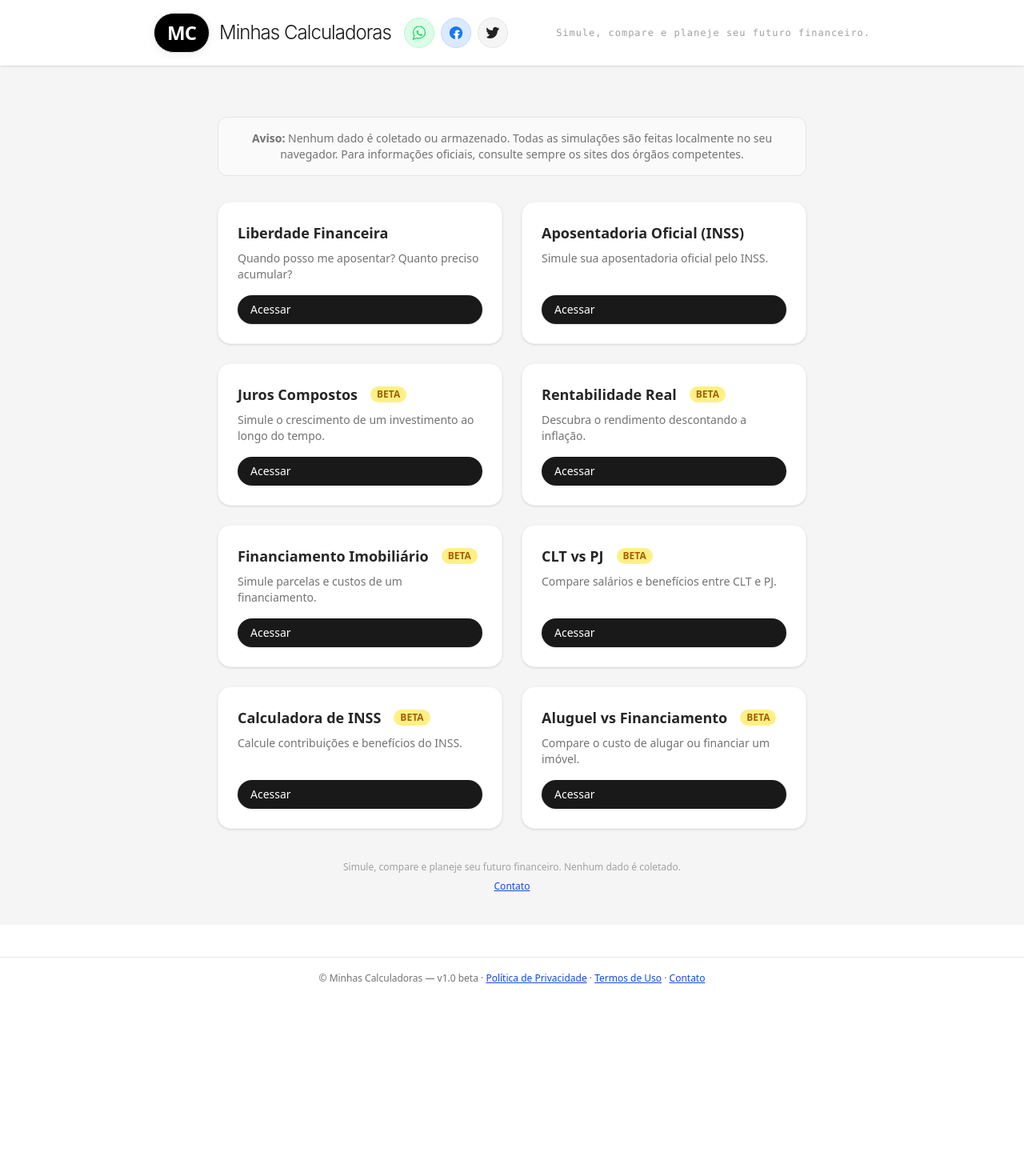
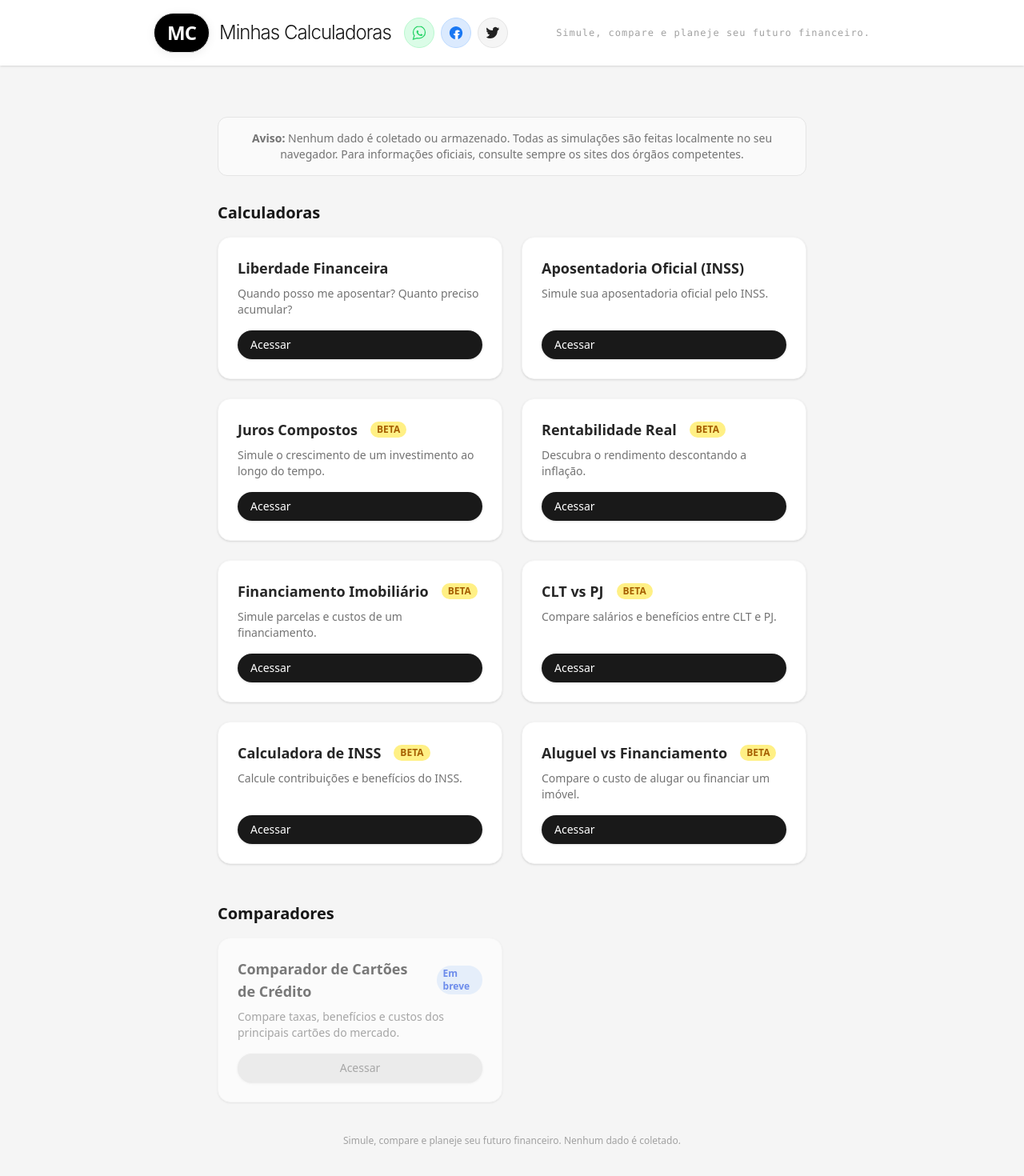
Before and after one commit to filiandrade/calculadora-aposentadoria, a React (Vite) app: page / in a window 1280 px wide. Shown: the top 1470 px of the page at 80% size. Before the commit the page ends 1248 px from the top, so only its background shows below. Built offline with nearby package versions, Linux system fonts and the light colour scheme.

Commit message:
Atualização de múltiplos arquivos

```diff
--- a/src/main.tsx
+++ b/src/main.tsx
@@ -1,7 +1,7 @@
 import React from 'react'
 import ReactDOM from 'react-dom/client'
 import './index.css'
-import { BrowserRouter, Routes, Route, Navigate } from 'react-router-dom'
+import { BrowserRouter, Routes, Route, Navigate, Link } from 'react-router-dom'
 import Layout from './Layout'
 import Home from './pages/Home'
 import LiberdadeFinanceira from './pages/LiberdadeFinanceira'
@@ -40,7 +40,7 @@ ReactDOM.createRoot(document.getElementById('root') as HTMLElement).render(
           ·{' '}
           <a href="/termos-de-uso.html" className="underline text-blue-700">Termos de Uso</a>{' '}
           ·{' '}
-          <a href="/contato" className="underline text-blue-700">Contato</a>
+          <Link to="/contato" className="underline text-blue-700">Contato</Link>
         </div>
       </footer>
     </BrowserRouter>
--- a/src/pages/AposentadoriaOficial.tsx
+++ b/src/pages/AposentadoriaOficial.tsx
@@ -67,7 +67,7 @@ export default function AposentadoriaOficial() {
           <strong>Simule sua aposentadoria oficial pelo INSS</strong>.<br />
           <span className="text-xs text-neutral-500">Trabalhador urbano CLT. Regras válidas para 2025. Resultados são estimativas simplificadas.</span>
         </div>
-        <form className="grid gap-4 md:grid-cols-2 text-[15px]">
+        <form className="grid gap-4 md:grid-cols-2 text-[15px] items-end">
           <div>
             <label className="text-xs font-medium">Sexo</label>
             <div className="flex gap-2 mt-1">
@@ -101,6 +101,12 @@ export default function AposentadoriaOficial() {
             </div>
             <div className="text-xs text-neutral-400 mt-1">Média dos salários de contribuição desde julho/1994 (corrigidos). Usado para estimar o valor do benefício.</div>
           </div>
+          <div className="md:col-span-2 flex justify-end">
+            <label className="text-xs font-medium sr-only">Imprimir</label>
+            <button type="button" onClick={()=>window.print()} className="rounded-full bg-black/90 px-5 py-2 text-white font-medium shadow-sm hover:bg-black transition text-xs">
+              Imprimir
+            </button>
+          </div>
           <div className="md:col-span-2">
             <label className="text-xs font-medium">Já contribuiu antes de 13/11/2019?</label>
             <div className="flex gap-2 mt-1">
@@ -116,11 +122,6 @@ export default function AposentadoriaOficial() {
           - Não considera aposentadoria especial, rural, professor, servidor público, etc.<br />
           - O valor do benefício é apenas uma estimativa.<br />
           - Para cálculo oficial, acesse o <a href="https://meu.inss.gov.br/" className="underline" target="_blank" rel="noopener noreferrer">Meu INSS</a>.
-        </div>
-        <div className="mt-6 flex justify-end">
-          <button type="button" onClick={()=>window.print()} className="rounded-full bg-black/90 px-5 py-2 text-white font-medium shadow-sm hover:bg-black transition text-xs">
-            Imprimir
-          </button>
         </div>
       </div>
 
--- a/src/pages/Home.tsx
+++ b/src/pages/Home.tsx
@@ -53,11 +53,14 @@ const calculators = [
 
 export default function Home() {
   return (
-  <div className="mx-auto max-w-3xl px-4 py-10 text-[15px]">
+    <div className="mx-auto max-w-3xl px-4 py-10 text-[15px]">
       <div className="mb-8 rounded-xl bg-neutral-50 border border-neutral-200 p-4 text-sm text-neutral-500 text-center">
         <strong>Aviso:</strong> Nenhum dado é coletado ou armazenado. Todas as simulações são feitas localmente no seu navegador. Para informações oficiais, consulte sempre os sites dos órgãos competentes.
       </div>
-      <div className="grid gap-6 md:grid-cols-2">
+
+      {/* Seção Calculadoras */}
+      <h2 className="text-xl font-semibold mb-4 text-neutral-900">Calculadoras</h2>
+      <div className="grid gap-6 md:grid-cols-2 mb-12">
         {calculators.map(calc => (
           <div key={calc.path} className="rounded-2xl bg-white shadow p-6 flex flex-col gap-2 border border-neutral-100">
             <div className="flex items-center gap-2">
@@ -71,9 +74,22 @@ export default function Home() {
           </div>
         ))}
       </div>
+
+      {/* Seção Comparadores */}
+      <h2 className="text-xl font-semibold mb-4 text-neutral-900">Comparadores</h2>
+      <div className="grid gap-6 md:grid-cols-2">
+        <div className="rounded-2xl bg-white shadow p-6 flex flex-col gap-2 border border-neutral-100 opacity-60">
+          <div className="flex items-center gap-2">
+            <span className="text-lg font-semibold text-neutral-800">Comparador de Cartões de Crédito</span>
+            <span className="ml-2 px-2 py-0.5 rounded-full bg-blue-100 text-xs text-blue-700 font-bold">Em breve</span>
+          </div>
+          <div className="text-sm text-neutral-500 mb-2">Compare taxas, benefícios e custos dos principais cartões do mercado.</div>
+          <button disabled className="inline-block mt-auto rounded-full bg-neutral-200 px-4 py-2 text-neutral-500 text-sm font-medium shadow-sm cursor-not-allowed">Acessar</button>
+        </div>
+      </div>
+
       <div className="mt-10 text-xs text-neutral-400 text-center flex flex-col gap-2">
         <span>Simule, compare e planeje seu futuro financeiro. Nenhum dado é coletado.</span>
-        <Link to="/contato" className="underline text-blue-700">Contato</Link>
       </div>
     </div>
   )
```
